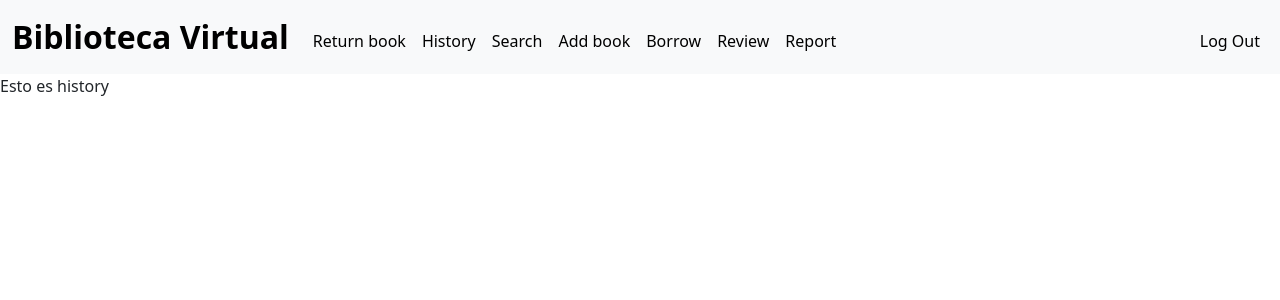
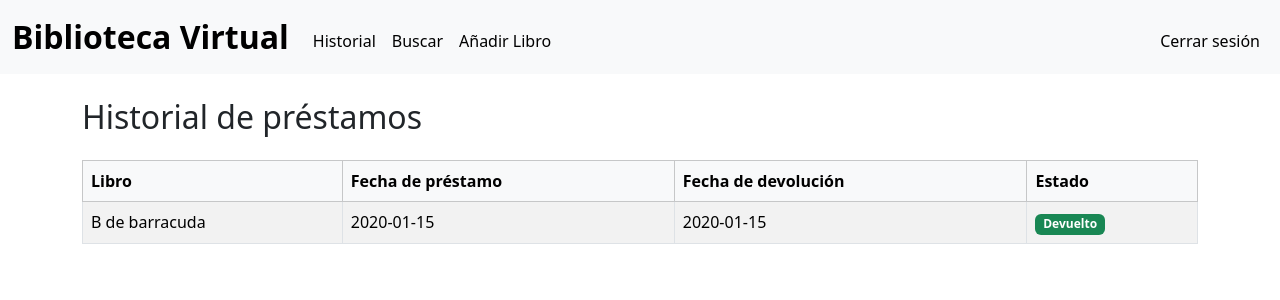
Before and after one commit to Luiszzen/Biblioteca-virtual, a Flask app: page /history in a window 1280 px wide. Shown: the top 300 px of the page. Run offline with Flask 3, Linux system fonts and the light colour scheme; a user stored in the database is signed in; tables that the repository leaves empty hold one stand-in row (values such as "Sample post"); some libraries are stand-ins or nearby versions.

```diff
--- a/app.py
+++ b/app.py
@@ -206,39 +206,14 @@ def search_live():
     )
     return jsonify(books)
 
-@app.route("/borrow", methods=["GET", "POST"])
-@login_required
-def borrow():
-    """Borrow an available book."""
+@app.route("/book/<int:book_id>")
+def book_detail(book_id):
+    book = db.execute("SELECT * FROM books WHERE id = ?", book_id)
 
-    if request.method == "POST":
-        book_id = request.form.get("book_id")
+    if len(book) != 1:
+        return apology("book not found", 404)
 
-        if not book_id:
-            return apology("must select a book", 400)
-
-        book = db.execute("SELECT * FROM books WHERE id = ?", book_id)
-        if len(book) != 1:
-            return apology("book not found", 404)
-        if book[0]["status"] != "available":
-            return apology("book is already borrowed", 400)
-
-        # Record the loan and flip the book's status
-        db.execute(
-            "INSERT INTO loans (book_id, user_id, borrowed_at) VALUES (?, ?, ?)",
-            book_id, session["user_id"], datetime.now().isoformat()
-        )
-        db.execute("UPDATE books SET status = 'borrowed' WHERE id = ?", book_id)
-
-        flash("Book borrowed!")
-        return redirect("/")
-
-    # Only offer books that are actually available
-    available_books = db.execute("SELECT id, title, author FROM books WHERE status = 'available'")
-
-    # FRONTEND: borrow.html needs a form posting to /borrow with a select
-    # or radio input named "book_id", populated from `available_books`
-    return render_template("borrow.html", books=available_books)
+    return render_template("book_detail.html", book=book[0])
 
 
 @app.route("/return_book", methods=["GET", "POST"])
@@ -326,38 +301,6 @@ def report():
     return render_template("report.html", most_borrowed=most_borrowed, currently_out=currently_out)
 
 
-@app.route("/review", methods=["GET", "POST"])
-@login_required
-def review():
-    """Leave a text review/comment on a book."""
-
-    if request.method == "POST":
-        book_id = request.form.get("book_id")
-        comment = request.form.get("comment")
-
-        if not book_id or not comment:
-            return apology("must provide a book and a comment", 400)
-
-        # Filter profanity out of reviews rather than rejecting outright
-        clean_comment = profanity.censor(comment)
-
-        # NOTE: this needs a `reviews` table (book_id, user_id, comment, created_at)
-        # that isn't in schema.sql yet -- add it if you want reviews to persist.
-        db.execute(
-            "INSERT INTO reviews (book_id, user_id, comment, created_at) VALUES (?, ?, ?, ?)",
-            book_id, session["user_id"], clean_comment, datetime.now().isoformat()
-        )
-
-        flash("Review submitted!")
-        return redirect("/review")
-
-    books = db.execute("SELECT id, title FROM books ORDER BY title")
-
-    # FRONTEND: review.html needs a form posting to /review with a select
-    # named "book_id" (from `books`) and a textarea named "comment"
-    return render_template("review.html", books=books)
-
-
 def apology(message, code=400):
     """
     Render an error page. Called from other routes, e.g. return apology("...", 400).
--- a/templates/history.html
+++ b/templates/history.html
@@ -4,9 +4,49 @@
     History
 {% endblock %}
 
+{% block main %}
+<div class="container mt-4">
+    <h2 class="mb-4">Historial de préstamos</h2>
 
-{% block main %}
-
-    <h>Esto es history</h>
-
+    {% if loans %}
+        <div class="table-responsive">
+            <table class="table table-striped table-bordered align-middle">
+                <thead class="table-light">
+                    <tr>
+                        <th>Libro</th>
+                        <th>Fecha de préstamo</th>
+                        <th>Fecha de devolución</th>
+                        <th>Estado</th>
+                    </tr>
+                </thead>
+                <tbody>
+                    {% for loan in loans %}
+                        <tr>
+                            <td>{{ loan.title }}</td>
+                            <td>{{ loan.borrowed_at }}</td>
+                            <td>
+                                {% if loan.returned_at %}
+                                    {{ loan.returned_at }}
+                                {% else %}
+                                    —
+                                {% endif %}
+                            </td>
+                            <td>
+                                {% if loan.returned_at %}
+                                    <span class="badge bg-success">Devuelto</span>
+                                {% else %}
+                                    <span class="badge bg-warning text-dark">Prestado</span>
+                                {% endif %}
+                            </td>
+                        </tr>
+                    {% endfor %}
+                </tbody>
+            </table>
+        </div>
+    {% else %}
+        <div class="alert alert-info">
+            Aún no has prestado ningún libro.
+        </div>
+    {% endif %}
+</div>
 {% endblock %}
--- a/templates/layout.html
+++ b/templates/layout.html
@@ -23,16 +23,12 @@
             <div class="navbar-collapse" id="navbar">
                 {% if session["user_id"] %}
                     <ul class="navbar-nav me-auto mt-2">
-                        <li class="nav-item"><a class="nav-link" href="/return_book">Return book</a></li>
-                        <li class="nav-item"><a class="nav-link" href="/history">History</a></li>
-                        <li class="nav-item"><a class="nav-link" href="/search">Search</a></li>
-                        <li class="nav-item"><a class="nav-link" href="/add_book">Add book</a></li>
-                        <li class="nav-item"><a class="nav-link" href="/borrow">Borrow</a></li>
-                        <li class="nav-item"><a class="nav-link" href="/review">Review</a></li>
-                        <li class="nav-item"><a class="nav-link" href="/report">Report</a></li>
+                        <li class="nav-item"><a class="nav-link" href="/history">Historial</a></li>
+                        <li class="nav-item"><a class="nav-link" href="/search">Buscar</a></li>
+                        <li class="nav-item"><a class="nav-link" href="/add_book">Añadir Libro</a></li>
                     </ul>
                     <ul class="navbar-nav ms-auto mt-2">
-                        <li class="nav-item"><a class="nav-link" href="/logout">Log Out</a></li>
+                        <li class="nav-item"><a class="nav-link" href="/logout">Cerrar sesión</a></li>
                     </ul>
                 {% endif %}
             </div>
```
Also changed, not shown: templates/add_book.html (+43 -2 lines), templates/book_detail.html (added, +46 -0 lines), templates/borrow.html (deleted, +0 -12 lines), templates/review.html (deleted, +0 -12 lines), templates/search.html (+15 -4 lines), 2 other files.
